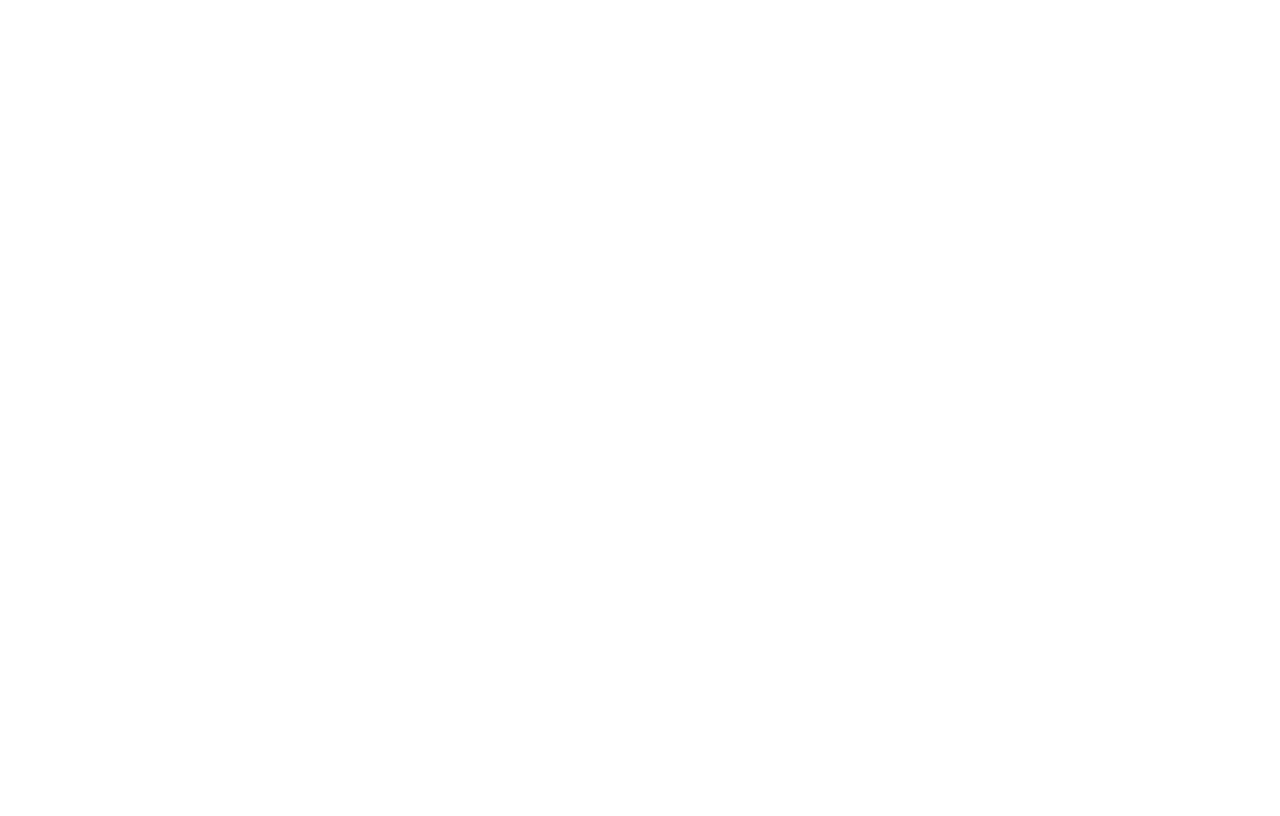
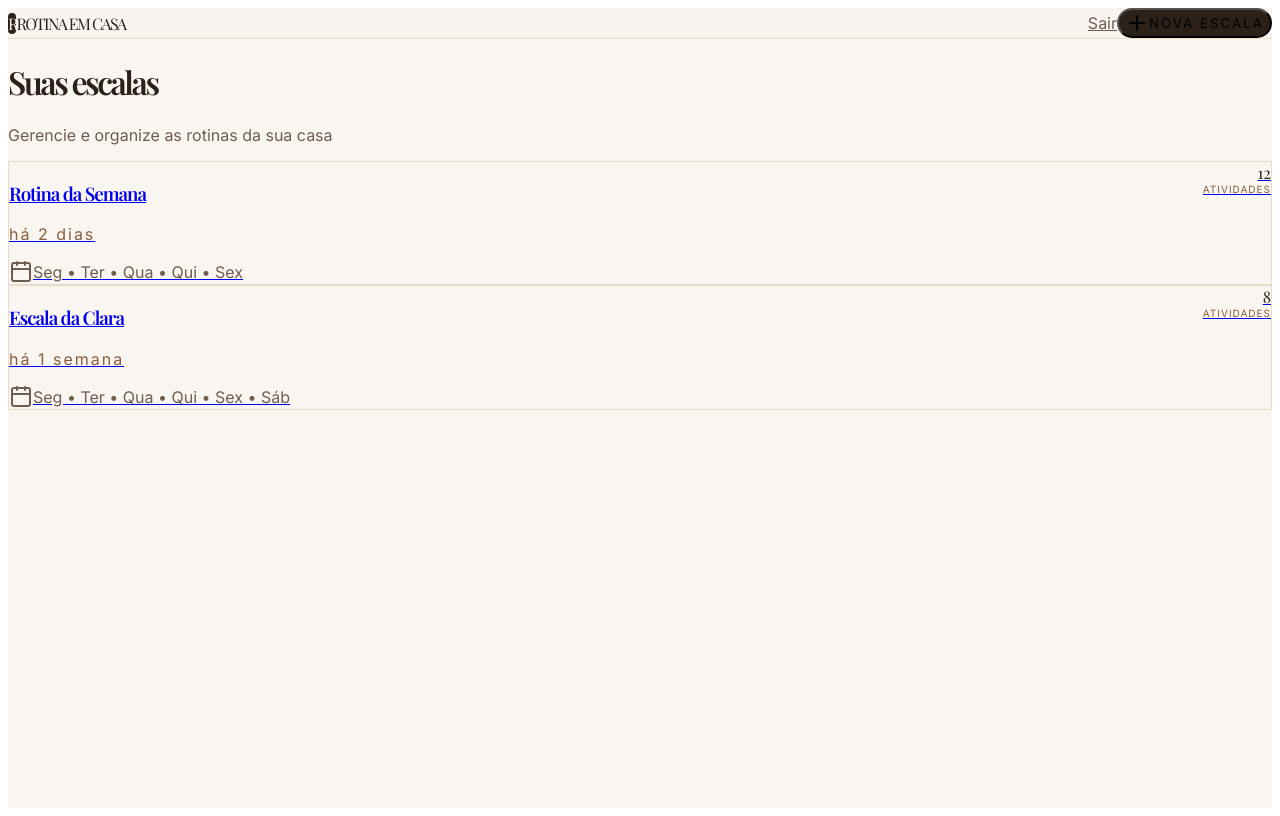
Before and after one commit to italo0machado/rotina-em-casa, a React (Vite) app in the folder frontend/: page /dashboard in a window 1280 px wide. Before the commit this address had no page. Built offline with nearby package versions, Linux system fonts and the light colour scheme.

Commit message:
feat: Dashboard + Editor de Escala (MVP inicial com visual premium)

```diff
--- a/frontend/src/App.tsx
+++ b/frontend/src/App.tsx
@@ -2,6 +2,8 @@
 import Landing from './pages/Landing';
 import Login from './pages/Login';
 import Cadastro from './pages/Cadastro';
+import Dashboard from './pages/Dashboard';
+import EscalaEditor from './pages/EscalaEditor';
 
 function App() {
   return (
@@ -10,6 +12,8 @@
         <Route path="/" element={<Landing />} />
         <Route path="/login" element={<Login />} />
         <Route path="/cadastro" element={<Cadastro />} />
+        <Route path="/dashboard" element={<Dashboard />} />
+        <Route path="/escala/:id" element={<EscalaEditor />} />
       </Routes>
     </BrowserRouter>
   );
--- /dev/null
+++ b/frontend/src/pages/Dashboard.tsx
@@ -0,0 +1,169 @@
+import { useState } from 'react';
+import { Link } from 'react-router-dom';
+import { Plus, Calendar } from 'lucide-react';
+
+interface Escala {
+  id: number;
+  nome: string;
+  dias: string[];
+  totalAtividades: number;
+  ultimaAtualizacao: string;
+}
+
+export default function Dashboard() {
+  const [escalas, setEscalas] = useState<Escala[]>([
+    {
+      id: 1,
+      nome: "Rotina da Semana",
+      dias: ["Seg", "Ter", "Qua", "Qui", "Sex"],
+      totalAtividades: 12,
+      ultimaAtualizacao: "há 2 dias"
+    },
+    {
+      id: 2,
+      nome: "Escala da Clara",
+      dias: ["Seg", "Ter", "Qua", "Qui", "Sex", "Sáb"],
+      totalAtividades: 8,
+      ultimaAtualizacao: "há 1 semana"
+    }
+  ]);
+
+  const [showModal, setShowModal] = useState(false);
+  const [novoNome, setNovoNome] = useState('');
+
+  const criarEscala = () => {
+    if (!novoNome.trim()) return;
+
+    const novaEscala: Escala = {
+      id: Date.now(),
+      nome: novoNome.trim(),
+      dias: ["Seg", "Ter", "Qua", "Qui", "Sex"],
+      totalAtividades: 0,
+      ultimaAtualizacao: "agora"
+    };
+
+    setEscalas([novaEscala, ...escalas]);
+    setNovoNome('');
+    setShowModal(false);
+
+    // TODO: Navegar para a página de edição da escala
+    // navigate(`/escala/${novaEscala.id}`);
+  };
+
+  return (
+    <div className="min-h-screen bg-[#f9f5f0] text-[#2c2118]">
+      {/* Navbar */}
+      <nav className="border-b border-[#e8dcc6] bg-[#f9f5f0]/95 backdrop-blur-md sticky top-0 z-40">
+        <div className="max-w-7xl mx-auto px-8 flex items-center justify-between h-20">
+          <div className="flex items-center gap-3">
+            <div className="w-9 h-9 bg-[#2c2118] rounded-full flex items-center justify-center">
+              <span className="text-[#f9f5f0] text-xl tracking-[-2px] font-serif">R</span>
+            </div>
+            <div>
+              <div className="font-serif text-2xl tracking-[-1.5px]">ROTINA EM CASA</div>
+            </div>
+          </div>
+          <div className="flex items-center gap-4">
+            <Link
+              to="/login"
+              className="text-sm px-5 py-2 text-[#6f5e4f] hover:text-[#2c2118] transition"
+            >
+              Sair
+            </Link>
+            <button
+              onClick={() => setShowModal(true)}
+              className="flex items-center gap-2 px-6 py-2.5 bg-[#2c2118] text-white text-sm tracking-[2px] rounded-full hover:bg-[#3f2a1d] transition"
+            >
+              <Plus className="w-4 h-4" /> NOVA ESCALA
+            </button>
+          </div>
+        </div>
+      </nav>
+
+      <div className="max-w-7xl mx-auto px-8 py-12">
+        <div className="mb-10">
+          <h1 className="font-serif text-6xl tracking-[-2.5px] mb-3">Suas escalas</h1>
+          <p className="text-[#6f5e4f] text-lg">Gerencie e organize as rotinas da sua casa</p>
+        </div>
+
+        {escalas.length === 0 ? (
+          <div className="text-center py-20 border border-[#e8dcc6] rounded-3xl bg-white">
+            <Calendar className="w-12 h-12 mx-auto text-[#b89a6f] mb-4" />
+            <p className="text-xl text-[#6f5e4f]">Você ainda não tem nenhuma escala</p>
+            <button
+              onClick={() => setShowModal(true)}
+              className="mt-6 px-8 py-3 bg-[#2c2118] text-white rounded-full text-sm tracking-[2px]"
+            >
+              CRIAR PRIMEIRA ESCALA
+            </button>
+          </div>
+        ) : (
+          <div className="grid md:grid-cols-2 lg:grid-cols-3 gap-6">
+            {escalas.map((escala) => (
+              <Link
+                key={escala.id}
+                to={`/escala/${escala.id}`}
+                className="group border border-[#e8dcc6] bg-white rounded-3xl p-8 hover:shadow-xl transition-all duration-300 block"
+              >
+                <div className="flex items-start justify-between mb-6">
+                  <div>
+                    <h3 className="font-serif text-3xl tracking-[-1px] mb-1 group-hover:text-[#b89a6f] transition-colors">
+                      {escala.nome}
+                    </h3>
+                    <p className="text-xs text-[#8b5e3c] tracking-[2px]">{escala.ultimaAtualizacao}</p>
+                  </div>
+                  <div className="text-right">
+                    <div className="text-4xl font-serif text-[#2c2118] tabular-nums tracking-tighter">
+                      {escala.totalAtividades}
+                    </div>
+                    <div className="text-[10px] text-[#8b5e3c] tracking-[1px] -mt-1">ATIVIDADES</div>
+                  </div>
+                </div>
+
+                <div className="flex items-center gap-2 text-sm text-[#6f5e4f]">
+                  <Calendar className="w-4 h-4" />
+                  <span>{escala.dias.join(" • ")}</span>
+                </div>
+              </Link>
+            ))}
+          </div>
+        )}
+      </div>
+
+      {/* Modal de Nova Escala */}
+      {showModal && (
+        <div className="fixed inset-0 bg-[#2c2118]/80 backdrop-blur-sm z-50 flex items-center justify-center p-6">
+          <div className="bg-white w-full max-w-md rounded-3xl p-10 border border-[#e8dcc6]">
+            <h2 className="font-serif text-4xl tracking-[-1.5px] mb-2">Nova escala</h2>
+            <p className="text-[#6f5e4f] mb-8">Dê um nome para sua nova rotina</p>
+
+            <input
+              type="text"
+              value={novoNome}
+              onChange={(e) => setNovoNome(e.target.value)}
+              placeholder="Ex: Rotina da Semana"
+              className="w-full border border-[#d4c3a3] px-6 py-4 rounded-2xl text-lg focus:border-[#b89a6f] focus:outline-none mb-6"
+              autoFocus
+            />
+
+            <div className="flex gap-3">
+              <button
+                onClick={() => setShowModal(false)}
+                className="flex-1 py-4 border border-[#d4c3a3] rounded-2xl text-sm tracking-[2px] hover:bg-[#f9f5f0] transition"
+              >
+                CANCELAR
+              </button>
+              <button
+                onClick={criarEscala}
+                disabled={!novoNome.trim()}
+                className="flex-1 py-4 bg-[#2c2118] text-white rounded-2xl text-sm tracking-[2px] disabled:opacity-50 hover:bg-[#3f2a1d] transition"
+              >
+                CRIAR ESCALA
+              </button>
+            </div>
+          </div>
+        </div>
+      )}
+    </div>
+  );
+}
--- /dev/null
+++ b/frontend/src/pages/EscalaEditor.tsx
@@ -0,0 +1,49 @@
+import { useParams, Link } from 'react-router-dom';
+import { ArrowLeft, Download, Plus } from 'lucide-react';
+
+export default function EscalaEditor() {
+  const { id } = useParams();
+
+  return (
+    <div className="min-h-screen bg-[#f9f5f0] text-[#2c2118]">
+      {/* Navbar */}
+      <nav className="border-b border-[#e8dcc6] bg-[#f9f5f0]/95 backdrop-blur-md sticky top-0 z-40">
+        <div className="max-w-7xl mx-auto px-8 flex items-center justify-between h-20">
+          <div className="flex items-center gap-4">
+            <Link to="/dashboard" className="flex items-center gap-2 text-[#6f5e4f] hover:text-[#2c2118] transition">
+              <ArrowLeft className="w-4 h-4" /> Voltar
+            </Link>
+            <div className="w-px h-6 bg-[#e8dcc6] mx-2" />
+            <div className="font-serif text-2xl tracking-[-1px]">Escala #{id}</div>
+          </div>
+          <div className="flex items-center gap-3">
+            <button className="flex items-center gap-2 px-6 py-2.5 border border-[#e8dcc6] rounded-full text-sm tracking-[2px] hover:bg-white transition">
+              <Download className="w-4 h-4" /> EXPORTAR PDF
+            </button>
+            <button className="flex items-center gap-2 px-6 py-2.5 bg-[#2c2118] text-white rounded-full text-sm tracking-[2px] hover:bg-[#3f2a1d] transition">
+              <Plus className="w-4 h-4" /> ADICIONAR ATIVIDADE
+            </button>
+          </div>
+        </div>
+      </nav>
+
+      <div className="max-w-5xl mx-auto px-8 py-12">
+        <div className="mb-8">
+          <h1 className="font-serif text-5xl tracking-[-2px]">Timeline da Escala</h1>
+          <p className="text-[#6f5e4f] mt-2">Arraste as atividades para reorganizar • Clique para editar horários</p>
+        </div>
+
+        {/* Placeholder visual da timeline */}
+        <div className="border border-[#e8dcc6] bg-white rounded-3xl p-10 min-h-[500px]">
+          <div className="text-center py-20">
+            <div className="text-[#b89a6f] mb-4">Timeline visual em desenvolvimento</div>
+            <p className="text-[#6f5e4f] max-w-md mx-auto">
+              Aqui será implementada a timeline arrastável com geração automática de horários,
+              feedback visual (verde/vermelho) e edição manual.
+            </p>
+          </div>
+        </div>
+      </div>
+    </div>
+  );
+}
```
